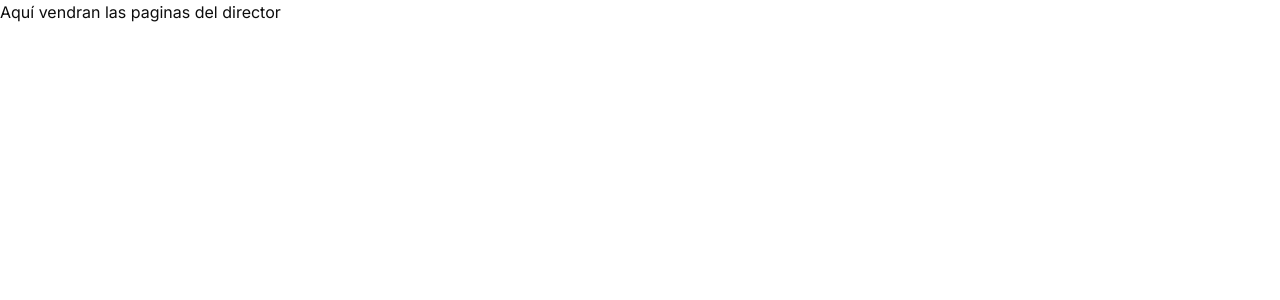
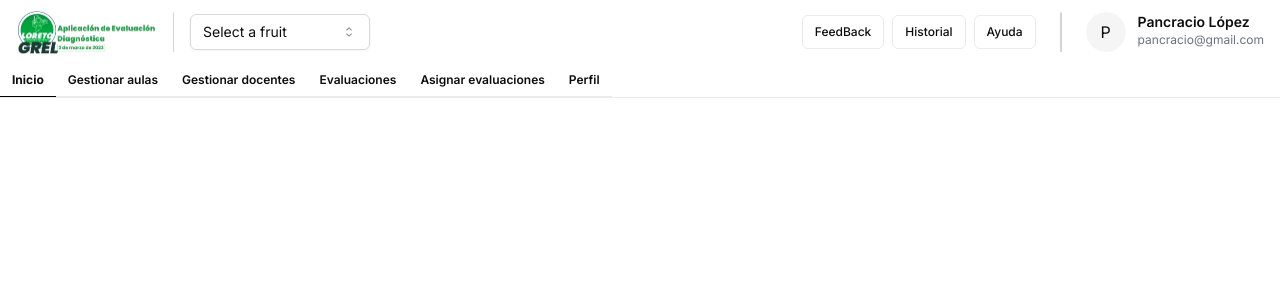
Before and after one commit to daylerjeff199906/template-eva, a Next.js app: page /director in a window 1280 px wide. Shown: the top 300 px of the page. Built offline with nearby package versions, Linux system fonts and the light colour scheme.

Commit message:
feat: Add menu navigation to Layout component
The commit adds menu navigation functionality to the Layout component in the panel section. The menu items are dynamically rendered based on the user's role (director or teacher).

```diff
--- a/src/app/(panel)/layout.tsx
+++ b/src/app/(panel)/layout.tsx
@@ -1,7 +1,88 @@
+'use client'
+import { usePathname } from 'next/navigation'
+import { NavBarCustom } from '@/modules/core'
+import { MenuItems } from '@/types'
+
 interface LayoutProps {
   children: React.ReactNode
 }
+
+const menuNav: MenuItems.IMenuItem[] = [
+  {
+    label: 'FeedBack',
+    href: '/feedback',
+  },
+  {
+    label: 'Historial',
+    href: '/about',
+  },
+  {
+    label: 'Ayuda',
+    href: '/help',
+  },
+]
+
+const menuItemsTeacher: MenuItems.IMenuItem[] = [
+  {
+    label: 'Inicio',
+    href: '/teacher',
+  },
+  {
+    label: 'Evaluaciones',
+    href: '/teacher/evaluations',
+  },
+  {
+    label: 'Perfil',
+    href: '/teacher/profile',
+  },
+]
+
+const menuItemsDirector: MenuItems.IMenuItem[] = [
+  {
+    label: 'Inicio',
+    href: '/director',
+  },
+  {
+    label: 'Gestionar aulas',
+    href: '/director/manage-classrooms',
+  },
+  {
+    label: 'Gestionar docentes',
+    href: '/director/manage-teachers',
+  },
+  {
+    label: 'Evaluaciones',
+    href: '/director/evaluations',
+  },
+  {
+    label: 'Asignar evaluaciones',
+    href: '/director/evaluations/assign-evaluations',
+  },
+  {
+    label: 'Perfil',
+    href: '/director/profile',
+  },
+]
+
 export default function Layout(props: LayoutProps) {
   const { children } = props
-  return <main>{children}</main>
+  const pathname = usePathname()
+  const initialPath = pathname.split('/')[1]
+
+  const menuItems =
+    initialPath === 'teacher' ? menuItemsTeacher : menuItemsDirector
+
+  return (
+    <main>
+      <NavBarCustom
+        menuNavbar={menuNav}
+        menuFooter={menuItems}
+        user={{
+          name: 'Pancracio López',
+          email: 'pancracio@gmail.com',
+          roles: [{ label: 'Director', href: '/director' }],
+        }}
+      />
+    </main>
+  )
 }
```
